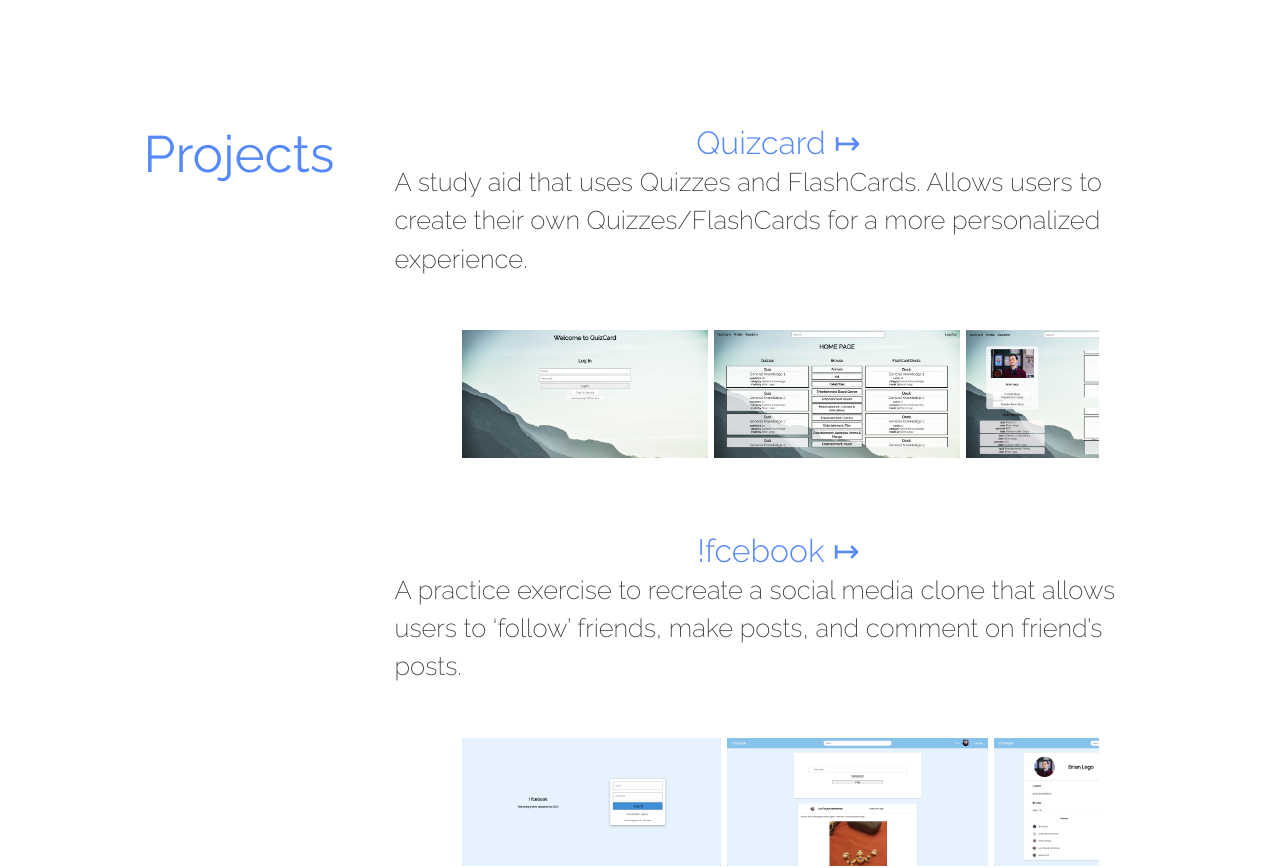
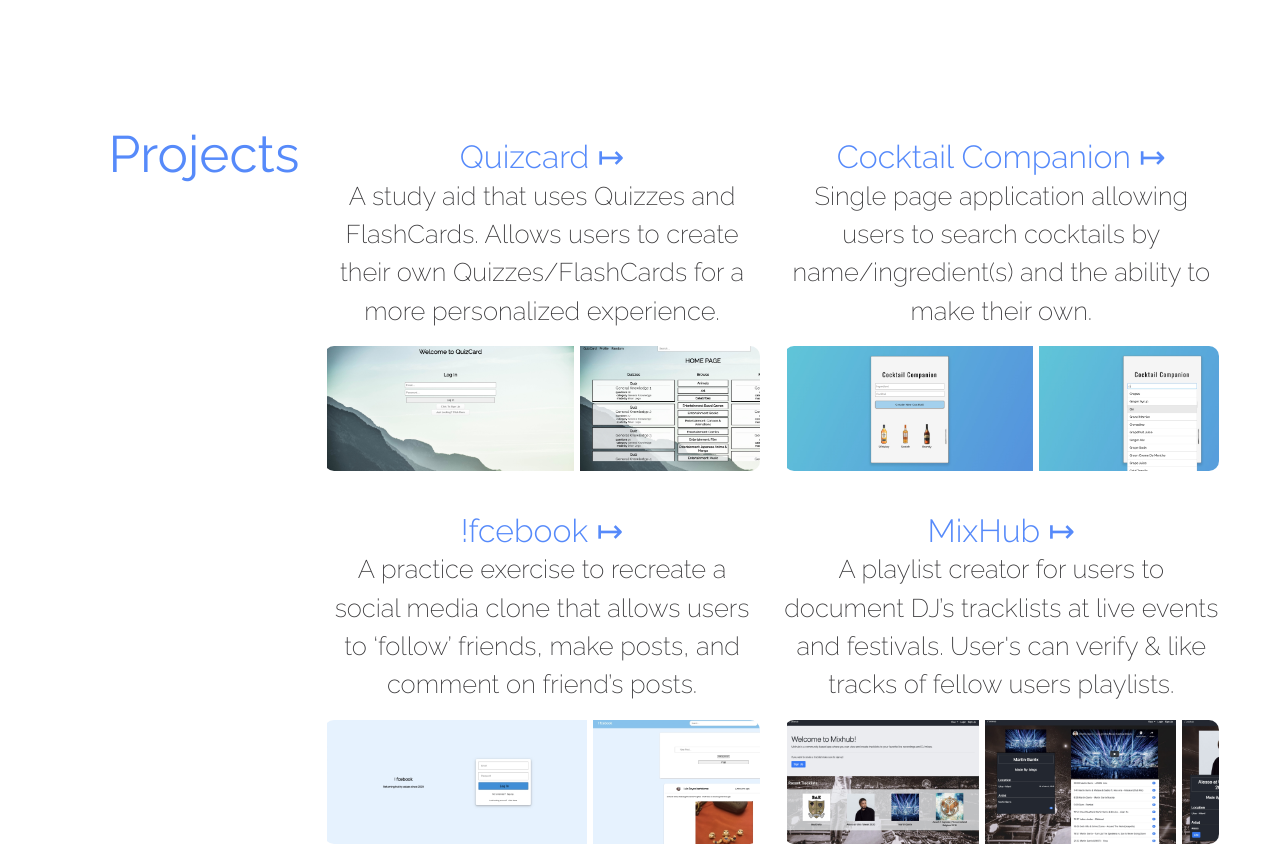
Before and after one commit to brianwlego/brianwlego.github.io, a React (Create React App) app in the folder portfolio/: page / in a window 1280 px wide. Shown: the part 2180-3048 px from the top of the page. Built offline with nearby package versions, Linux system fonts and the light colour scheme.

Commit message:
working on proj card styling

```diff
--- a/portfolio/src/App.css
+++ b/portfolio/src/App.css
@@ -220,8 +220,8 @@ a:hover{
 /************** PROJECTS *************/
 .projects {
   flex-direction: row;
-  justify-content: space-evenly;
   height: fit-content;
+  padding-right: 0;
 }
 .projects h3{
   padding-right: 5%;
@@ -238,15 +238,31 @@ a:hover{
   /* text-shadow: 2px 2px 3px black; */
 }
 #projects-header{
-  width: 20vw;
+  width: 15vw;
   margin: 6px;
 }
 #projects-content{
   display: flex;
+  /* flex-direction: column; */
+  align-items: center;
+  width: 78%;
+  margin: 6px;
+}
+#top-proj-content{
+  display: flex;
   flex-direction: column;
   align-items: center;
-  width: 60vw;
-  margin: 6px;
+
+  width: 50%;
+  height: 100%;
+}
+#btm-proj-content{
+  display: flex;
+  flex-direction: column;
+  align-items: center;
+
+  width: 50%;
+  height: 100%;
 }
 #projects-content h5{
   margin: 0;
@@ -255,18 +271,23 @@ a:hover{
   color: rgb(86, 138, 250);
 }
 #projects-content p{
+  text-align: center;
   font-weight: 200;
   font-size: 2vw;
 }
 .project-wrapper{
   display: flex;
   flex-direction: column;
+  justify-content: space-between;
   align-items: center;
-  margin-bottom: 5%;
+  margin-bottom: 3%;
+  min-height: 40%;
+  height: 45vh;
+
+  padding: 3%;
 }
 .project-img-wrapper{
-  width: 50vw;
-  min-height: 25vh;
+  width: 34vw;
   align-items: center;
   display: flex;
   overflow: auto;
@@ -279,12 +300,15 @@ a:hover{
 }
 .project-img:hover{
   box-shadow: 0 4px 8px 0 rgba(0, 0, 0, 0.2), 0 6px 10px 0 rgba(0, 0, 0, 0.19);
+  cursor: pointer;
 }
 .chosen{
-  width: 40vw;
+  width: 30vw;
+  height: 26vh;
   position: absolute;
   z-index: 1;
-  padding-right: 6vw;
+  box-shadow: 0 4px 8px 0 rgba(0, 0, 0, 0.2), 0 6px 10px 0 rgba(0, 0, 0, 0.19);
+  /* padding-right: 6vw; */
 }
 .blur{
   opacity: 0.3;
--- a/portfolio/src/components/ProjectCard.js
+++ b/portfolio/src/components/ProjectCard.js
@@ -2,11 +2,11 @@ import React, {useState} from 'react'
 import Image from './Image'
 
 function ProjectCard(props){
-  const [chosenPic, setChosenPic] = useState('')
+  const [chosenPic, setChosenPic] = useState("")
 
   const renderImages = () => {
     return props.images.map(i => {
-      return <Image img={i} chosen={chosenPic !== "" ? true : false} />
+      return <Image img={i} chosen={chosenPic !== "" && props.clicked ? true : false} />
     })
   }
 
@@ -19,12 +19,13 @@ function ProjectCard(props){
     }
   }
 
+  console.log(props)
 
   return(
     <div className="project-wrapper">
           <a href={props.link}  target="_blank" rel="noreferrer" ><h5>{props.title} &#8614;</h5></a>
           <p>{props.description}</p>
-          {chosenPic !== "" ? <img alt="" src={chosenPic} className="chosen" onClick={()=>setChosenPic("")}/> : null}
+          {chosenPic !== "" && props.clicked ? <img alt="" src={chosenPic} className="chosen" onClick={()=>setChosenPic("")}/> : null}
           <div
             className="project-img-wrapper"
             onClick={(e)=>clickHandler(e)}
--- a/portfolio/src/components/Projects.js
+++ b/portfolio/src/components/Projects.js
@@ -1,4 +1,4 @@
-import React from 'react'
+import React, {useState} from 'react'
 import ProjectCard from './ProjectCard'
 
 import QC1 from '../QuizCardImages/1Login.png'
@@ -33,10 +33,13 @@ import FB4 from '../FBImages/4fb.png'
 import FB5 from '../FBImages/5fb.png'
 
 function Projects(){
+  const [clicked, setClicked] = useState(true)
 
   const sectionClickhandler = (e) => {
     if (e.target.className !== "project-img"){
-      console.log('Hiiiii')
+      setClicked(false)
+    } else {
+      setClicked(true)
     }
   }
 
@@ -53,26 +56,30 @@ function Projects(){
             title="Quizcard"
             description="A study aid that uses Quizzes and FlashCards. Allows users to create their own Quizzes/FlashCards for a more personalized experience."
             images={[QC1,QC2,QC3,QC4,QC5,QC6,QC7,QC8,QC9]}
+            clicked={clicked}
             />
           <ProjectCard
             link="https://notfcebook.herokuapp.com/"
             title="!fcebook"
             description="A practice exercise to recreate a social media clone that allows users to ‘follow’ friends, make posts, and comment on friend’s posts."
             images={[FB1,FB2,FB3,FB4,FB5]}
+            clicked={clicked}
           />
         </div>
         <div id='btm-proj-content'>
           <ProjectCard
             link="https://cocktail-companion.herokuapp.com/"
             title="Cocktail Companion"
-            description="Single page application which allows users to search cocktails based on ingredients, a combination of ingredients, or the cocktails themself. Also gives the user the ability create their own cocktail."
+            description="Single page application allowing users to search cocktails by name/ingredient(s) and the ability to make their own."
             images={[CC1,CC2,CC3,CC4,CC5,CC6]}
+            clicked={clicked}
           />
           <ProjectCard
             link="https://mixhub.herokuapp.com/"
             title="MixHub"
             description="A playlist creator for users to document DJ’s tracklists at live events and festivals. User's can verify & like tracks of fellow users playlists."
             images={[MH1,MH2,MH3,MH4,MH5,MH6,MH7]}
+            clicked={clicked}
           />
         </div>
       </div>
```
